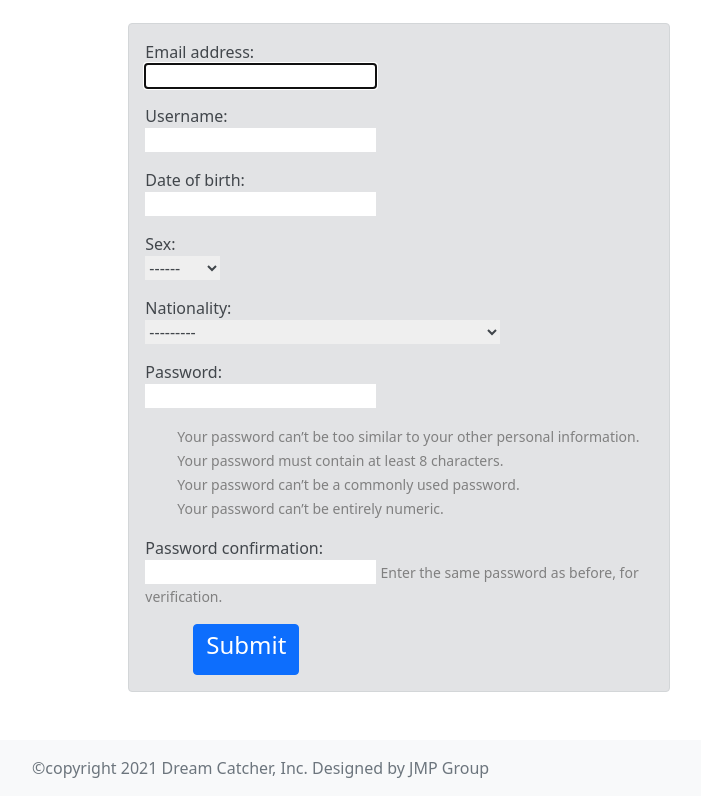
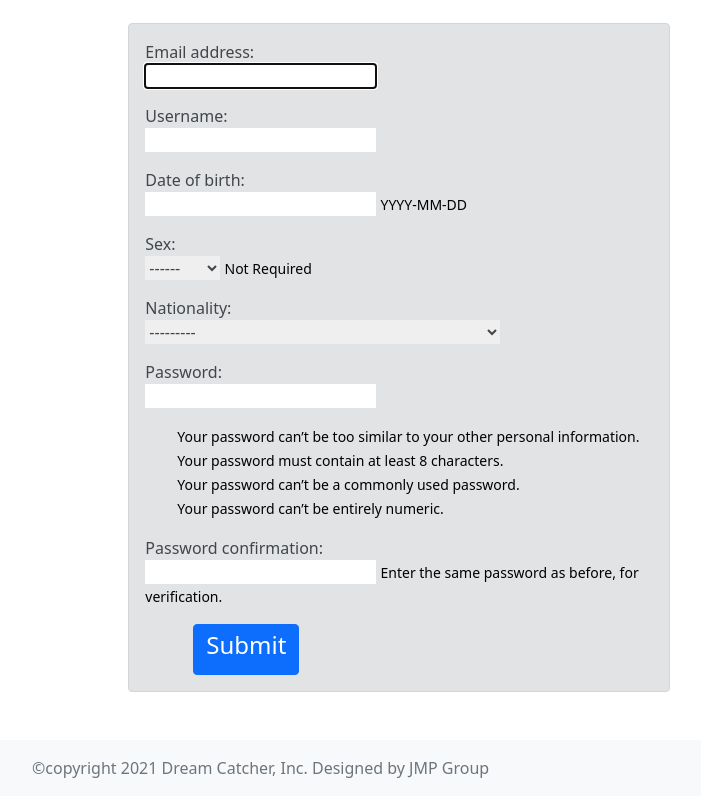
Before and after one commit to joelHilley/DreamJournalSocialNetwork, a Django app: page /account/signup/ in a window 1280 px wide. Shown: the part 211-1007 px from the top of the page, without its empty margins (283-984 px from the left). Run offline with Django 3.2, Linux system fonts and the light colour scheme; some libraries are stand-ins or nearby versions.

Commit message:
model update
help text showing in signup form

```diff
--- a/dreamsite/account/models.py
+++ b/dreamsite/account/models.py
@@ -55,8 +55,8 @@ class Account(AbstractBaseUser):
 
     email = models.EmailField(verbose_name='email address', max_length=60, unique=True)
     username = models.CharField(max_length=25, unique=True)
-    date_of_birth = models.DateField(verbose_name='date of birth')
-    sex = models.CharField(choices=SEX_CHOICES, max_length=6)
+    date_of_birth = models.DateField(verbose_name='date of birth', help_text='YYYY-MM-DD')
+    sex = models.CharField(choices=SEX_CHOICES, max_length=6, help_text="Not Required")
     nationality = CountryField(blank_label='(select country)')
     date_joined = models.DateTimeField(verbose_name='date joined',auto_now=True)
     number_of_posts = models.PositiveSmallIntegerField(default=0)
--- a/dreamsite/account/templates/account/signup.html
+++ b/dreamsite/account/templates/account/signup.html
@@ -14,7 +14,7 @@
                 {{ field.label_tag }}<br>
                 {{ field }}
                 {% if field.help_text %}
-                  <small style="color: grey">{{ field.help_text }}</small>
+                  <small style="color: black">{{ field.help_text }}</small>
                 {% endif %}
                 {% for error in field.errors %}
                   <p style="color: red">{{ error }}</p>
--- a/dreamsite/templates/registration/login.html
+++ b/dreamsite/templates/registration/login.html
@@ -2,7 +2,7 @@
 
 {% block content %}
 <div class="container">
-  <h3 class="text-center mt-4">Login</h3>
+  <h1 class="text-center mt-4">Login</h1>
   <div class="row">
     <div class="col-md-2"></div>
     <div class="col-md-8 my-5 alert alert-secondary" role="alert">
@@ -20,7 +20,7 @@
             </tr>
           </table>
           <div class="mt-3 text-center">
-            <button class="mx-5 ms-2 btn btn-sm btn-fill btn-secondary"
+            <button class="mx-5 ms-2 btn btn-sm btn-fill btn-primary"
                     type="submit" value="Login"><h3>Log In</h3>
             </button>
             <div class="ms-2">
```
Also changed, not shown: dreamsite/account/migrations/0004_auto_20210624_1948.py (added).
